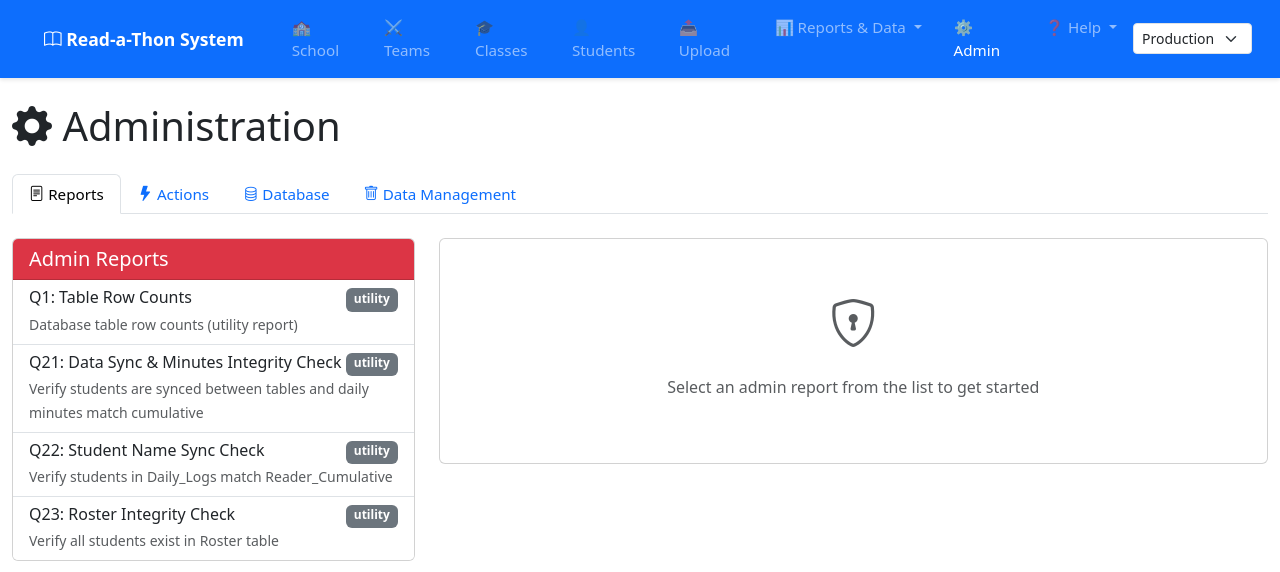
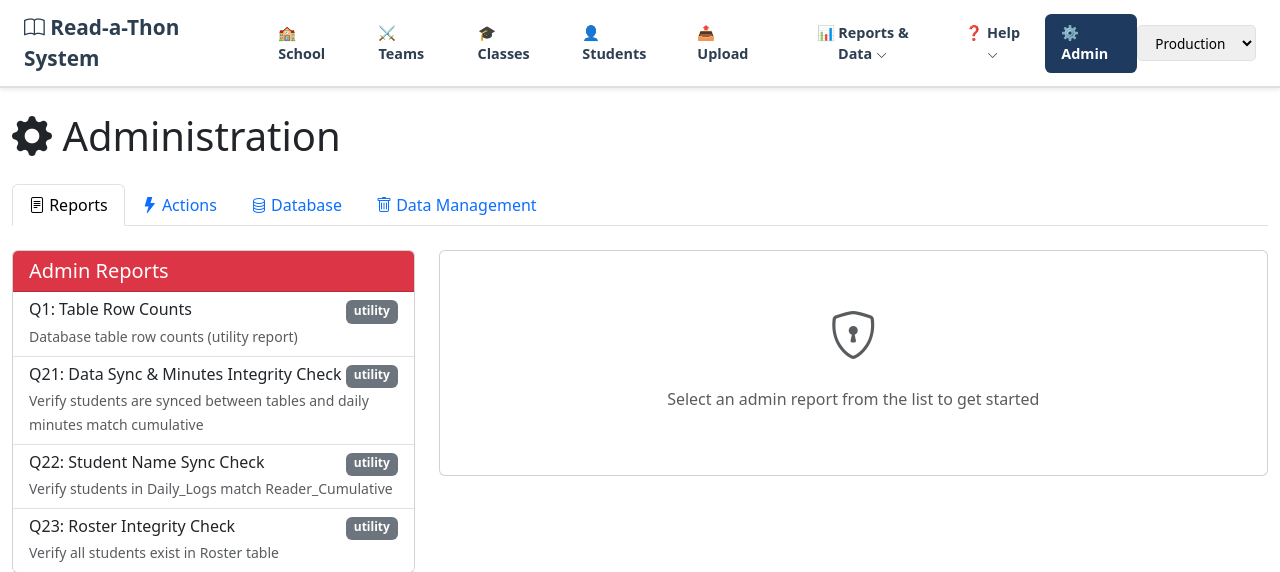
Before and after one commit to stevensouza/readathon, a Flask app: page /admin in a window 1280 px wide. Shown: the top 572 px of the page. Run offline with Flask 3, Linux system fonts and the light colour scheme; data that the repository does not hold is empty; some libraries are stand-ins or nearby versions.

Commit message:
Update navigation to clean white format matching dashboard_school_tab_v2 prototype

```diff
--- a/templates/base.html
+++ b/templates/base.html
@@ -15,30 +15,95 @@
     <link rel="stylesheet" href="https://cdn.jsdelivr.net/npm/bootstrap-icons@1.10.0/font/bootstrap-icons.css">
 
     <style>
-        /* v2.0 - Updated styling */
-        .navbar {
-            padding: 0.5rem 1rem;
-            box-shadow: 0 2px 4px rgba(0,0,0,0.1);
+        /* v3.0 - Clean white navigation styling (from dashboard_school_tab_v2 prototype) */
+        .top-nav {
+            background: white;
+            border-bottom: 2px solid #e0e0e0;
+            padding: 0.75rem 1.5rem;
+            box-shadow: 0 2px 4px rgba(0,0,0,0.08);
         }
 
-        .navbar-brand {
-            font-weight: 600;
-            font-size: 1.1rem;
-            padding: 0.5rem 1rem;
+        .brand {
+            font-size: 1.3rem;
+            font-weight: 700;
+            color: #2c3e50;
+            text-decoration: none;
         }
 
-        .nav-link {
-            padding: 0.5rem 1rem !important;
-            font-size: 0.95rem;
-            font-weight: 500;
+        .brand:hover {
+            color: #1e3a5f;
         }
 
-        .navbar-nav .nav-item {
-            margin: 0;
+        .nav-links {
+            display: flex;
+            gap: 0.5rem;
+            align-items: center;
         }
 
-        .navbar-nav .dropdown-menu {
+        .nav-link-item {
+            padding: 0.5rem 1rem;
+            border-radius: 0.4rem;
+            font-weight: 600;
             font-size: 0.9rem;
+            color: #2c3e50;
+            text-decoration: none;
+            transition: all 0.2s ease;
+            border: none;
+            background: transparent;
+            cursor: pointer;
+        }
+
+        .nav-link-item:hover {
+            background-color: #f8f9fa;
+            color: #1e3a5f;
+        }
+
+        .nav-link-item.active {
+            background: #1e3a5f;
+            color: white;
+        }
+
+        .nav-dropdown {
+            position: relative;
+        }
+
+        .dropdown-menu-custom {
+            position: absolute;
+            top: 100%;
+            left: 0;
+            background: white;
+            border: 1px solid #dee2e6;
+            border-radius: 0.4rem;
+            box-shadow: 0 4px 12px rgba(0,0,0,0.15);
+            display: none;
+            z-index: 1000;
+            min-width: 200px;
+            margin-top: 0.25rem;
+        }
+
+        .dropdown-menu-custom.show {
+            display: block;
+        }
+
+        .dropdown-item-custom {
+            padding: 0.6rem 1rem;
+            color: #2c3e50;
+            text-decoration: none;
+            display: block;
+            font-size: 0.9rem;
+            transition: background 0.2s;
+        }
+
+        .dropdown-item-custom:hover {
+            background-color: #f8f9fa;
+            color: #1e3a5f;
+        }
+
+        .env-selector {
+            font-size: 0.85rem;
+            padding: 0.4rem 0.8rem;
+            border-radius: 0.3rem;
+            border: 1px solid #dee2e6;
         }
         .report-table {
             font-size: 0.9rem;
@@ -572,81 +637,55 @@
 </head>
 <body>
     <!-- Navigation -->
-    <nav class="navbar navbar-expand-lg navbar-dark {% if environment == 'sample' %}bg-danger{% else %}bg-primary{% endif %}">
-        <div class="container-fluid">
-            <a class="navbar-brand" href="/">
-                <i class="bi bi-book"></i> Read-a-Thon System
+    <div class="top-nav">
+        <div class="d-flex align-items-center justify-content-between">
+            <div class="d-flex align-items-center">
+                <a href="/" class="brand">
+                    <i class="bi bi-book"></i> Read-a-Thon System
+                </a>
                 {% if environment == 'sample' %}
                 <span class="badge bg-warning text-dark ms-2">SAMPLE MODE</span>
                 {% endif %}
-            </a>
-            <button class="navbar-toggler" type="button" data-bs-toggle="collapse" data-bs-target="#navbarNav">
-                <span class="navbar-toggler-icon"></span>
-            </button>
-            <div class="collapse navbar-collapse" id="navbarNav">
-                <ul class="navbar-nav">
-                    <li class="nav-item">
-                        <a class="nav-link {% if request.path == '/' or request.path == '/school' %}active{% endif %}" href="/school">
-                            🏫 School
-                        </a>
-                    </li>
-                    <li class="nav-item">
-                        <a class="nav-link {% if request.path == '/teams' %}active{% endif %}" href="/teams">
-                            ⚔️ Teams
-                        </a>
-                    </li>
-                    <li class="nav-item">
-                        <a class="nav-link {% if request.path == '/classes' %}active{% endif %}" href="/classes">
-                            🎓 Classes
-                        </a>
-                    </li>
-                    <li class="nav-item">
-                        <a class="nav-link {% if request.path == '/students' %}active{% endif %}" href="/students">
-                            👤 Students
-                        </a>
-                    </li>
-                    <li class="nav-item">
-                        <a class="nav-link {% if request.path == '/upload' %}active{% endif %}" href="/upload">
-                            📤 Upload
-                        </a>
-                    </li>
-                    <li class="nav-item dropdown">
-                        <a class="nav-link dropdown-toggle {% if request.path in ['/reports', '/workflows', '/tables'] %}active{% endif %}" href="#" id="reportsDropdown" role="button" data-bs-toggle="dropdown" aria-expanded="false">
-                            📊 Reports & Data
-                        </a>
-                        <ul class="dropdown-menu" aria-labelledby="reportsDropdown">
-                            <li><a class="dropdown-item" href="/reports">📊 Reports (Q1-Q23)</a></li>
-                            <li><a class="dropdown-item" href="/workflows">🔄 Workflows</a></li>
-                            <li><a class="dropdown-item" href="/tables">📋 Tables (Raw Data)</a></li>
-                        </ul>
-                    </li>
-                    <li class="nav-item">
-                        <a class="nav-link {% if request.path == '/admin' %}active{% endif %}" href="/admin">
-                            ⚙️ Admin
-                        </a>
-                    </li>
-                    <li class="nav-item dropdown">
-                        <a class="nav-link dropdown-toggle {% if request.path in ['/help', '/help/claude', '/help/requirements'] %}active{% endif %}" href="#" id="helpDropdown" role="button" data-bs-toggle="dropdown" aria-expanded="false">
-                            ❓ Help
-                        </a>
-                        <ul class="dropdown-menu" aria-labelledby="helpDropdown">
-                            <li><a class="dropdown-item" href="/help">📖 User Manual</a></li>
-                            <li><a class="dropdown-item" href="/help/claude">🤖 How I Used Claude Code to Develop this Application</a></li>
-                            <li><a class="dropdown-item" href="/help/requirements">📋 Application Requirements</a></li>
-                        </ul>
-                    </li>
-                </ul>
-                <ul class="navbar-nav ms-auto">
-                    <li class="nav-item">
-                        <select class="form-select form-select-sm" id="envSelector" onchange="switchEnvironment()" style="width: auto;">
-                            <option value="prod">Production</option>
-                            <option value="sample">Sample</option>
-                        </select>
-                    </li>
-                </ul>
+
+                <div class="nav-links ms-4">
+                    <a href="/school" class="nav-link-item {% if request.path == '/' or request.path == '/school' %}active{% endif %}">🏫 School</a>
+                    <a href="/teams" class="nav-link-item {% if request.path == '/teams' %}active{% endif %}">⚔️ Teams</a>
+                    <a href="/classes" class="nav-link-item {% if request.path == '/classes' %}active{% endif %}">🎓 Classes</a>
+                    <a href="/students" class="nav-link-item {% if request.path == '/students' %}active{% endif %}">👤 Students</a>
+                    <a href="/upload" class="nav-link-item {% if request.path == '/upload' %}active{% endif %}">📤 Upload</a>
+
+                    <div class="nav-dropdown">
+                        <button class="nav-link-item {% if request.path in ['/reports', '/workflows', '/tables'] %}active{% endif %}" onclick="toggleReportsDropdown()">
+                            📊 Reports & Data <i class="bi bi-chevron-down" style="font-size: 0.7rem;"></i>
+                        </button>
+                        <div class="dropdown-menu-custom" id="reportsDropdown">
+                            <a href="/reports" class="dropdown-item-custom">📊 Reports (Q1-Q23)</a>
+                            <a href="/workflows" class="dropdown-item-custom">🔄 Workflows</a>
+                            <a href="/tables" class="dropdown-item-custom">📋 Tables (Raw Data)</a>
+                        </div>
+                    </div>
+
+                    <div class="nav-dropdown">
+                        <button class="nav-link-item {% if request.path in ['/help', '/help/claude', '/help/requirements'] %}active{% endif %}" onclick="toggleHelpDropdown()">
+                            ❓ Help <i class="bi bi-chevron-down" style="font-size: 0.7rem;"></i>
+                        </button>
+                        <div class="dropdown-menu-custom" id="helpDropdown">
+                            <a href="/help" class="dropdown-item-custom">📖 User Manual</a>
+                            <a href="/help/claude" class="dropdown-item-custom">🤖 How I Used Claude Code to Develop this Application</a>
+                            <a href="/help/requirements" class="dropdown-item-custom">📋 Application Requirements</a>
+                        </div>
+                    </div>
+
+                    <a href="/admin" class="nav-link-item {% if request.path == '/admin' %}active{% endif %}">⚙️ Admin</a>
+                </div>
             </div>
+
+            <select class="env-selector" id="envSelector" onchange="switchEnvironment()">
+                <option value="prod">Production</option>
+                <option value="sample">Sample</option>
+            </select>
         </div>
-    </nav>
+    </div>
 
     <!-- Main Content -->
     <div class="container-fluid mt-4">
@@ -655,6 +694,32 @@
 
     <!-- Bootstrap JS -->
     <script src="https://cdn.jsdelivr.net/npm/bootstrap@5.3.0/dist/js/bootstrap.bundle.min.js"></script>
+
+    <!-- Navigation Dropdown Toggles -->
+    <script>
+        function toggleReportsDropdown() {
+            const dropdown = document.getElementById('reportsDropdown');
+            const helpDropdown = document.getElementById('helpDropdown');
+            helpDropdown.classList.remove('show');
+            dropdown.classList.toggle('show');
+        }
+
+        function toggleHelpDropdown() {
+            const dropdown = document.getElementById('helpDropdown');
+            const reportsDropdown = document.getElementById('reportsDropdown');
+            reportsDropdown.classList.remove('show');
+            dropdown.classList.toggle('show');
+        }
+
+        // Close dropdowns when clicking outside
+        document.addEventListener('click', function(event) {
+            if (!event.target.closest('.nav-dropdown')) {
+                document.querySelectorAll('.dropdown-menu-custom').forEach(dropdown => {
+                    dropdown.classList.remove('show');
+                });
+            }
+        });
+    </script>
 
     <!-- Copy to Clipboard Helper -->
     <script>
```
